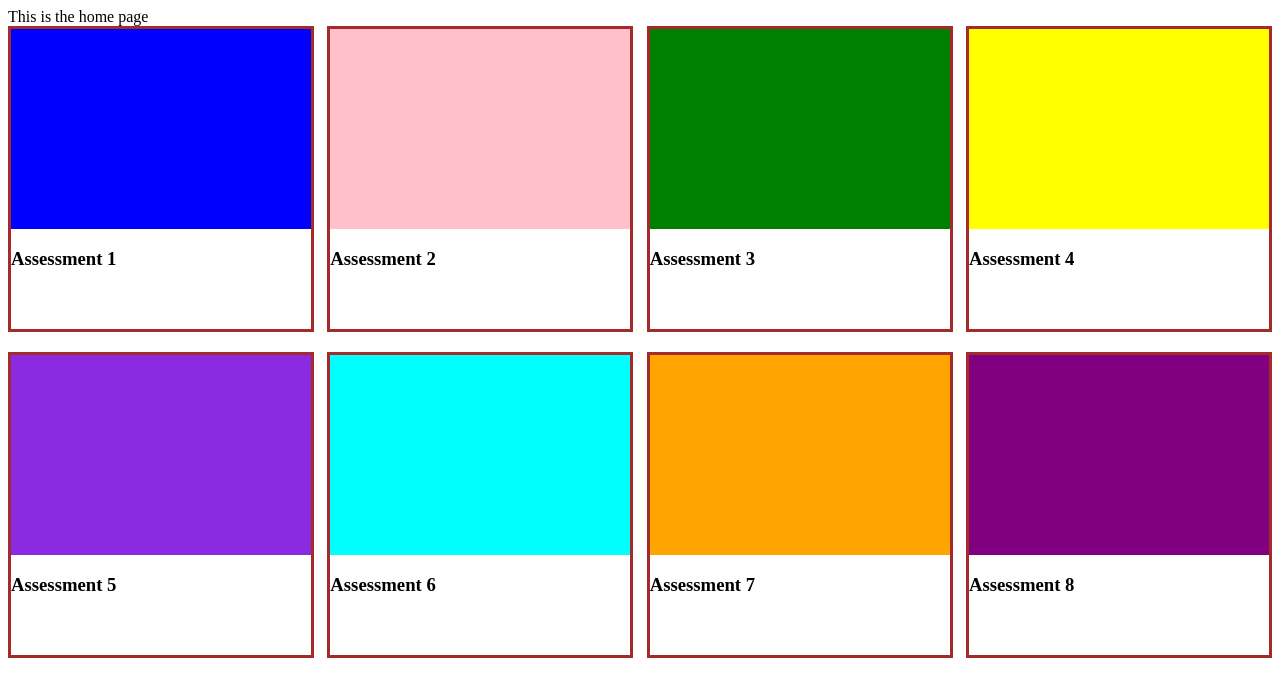
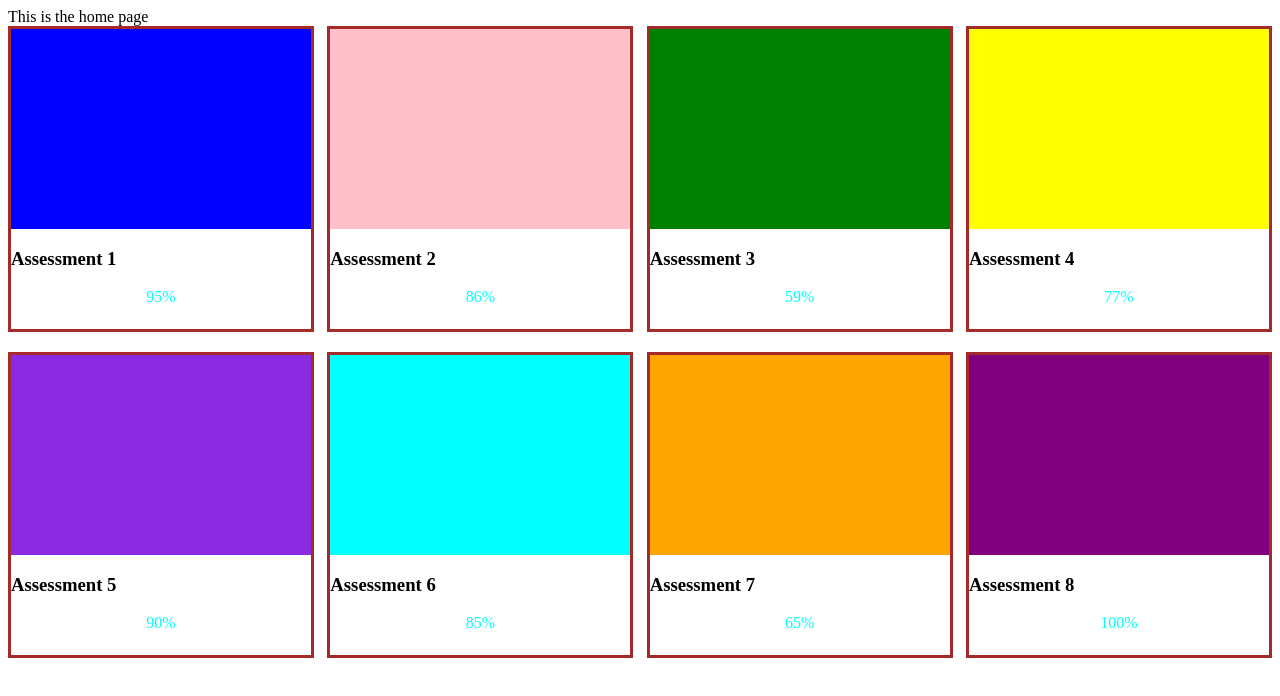
Before and after one commit to candyfrizzle/T4G_Group2, a plain HTML site: page index.html in a window 1280 px wide. Drawn offline with Linux system fonts and the light colour scheme.

Commit message:
Add all files

```diff
--- a/index.html
+++ b/index.html
@@ -66,6 +66,10 @@
         .small-div:hover{
             border-style:dashed ;
         }
+        .percent{
+            text-align: center;
+            color: aqua;
+        }
 
 
     </style>
@@ -79,12 +83,14 @@
             <div class="blue">
             </div>
             <h3> Assessment 1 </h3>
+            <div class="percent">95%</div>
         </div>
 
         <div  class="small-div"class="small-div">
             <div class="pink">
                 </div>
             <h3> Assessment 2</h3>
+            <div class="percent">86%</div>
 
         </div>
 
@@ -93,6 +99,7 @@
 
             </div>
             <h3> Assessment 3</h3>
+            <div class="percent">59%</div>
 
         </div>
         <div class="small-div">
@@ -100,6 +107,7 @@
            </div>
 
            <h3> Assessment 4</h3>
+           <div class="percent">77%</div>
         </div>
 
         <div class="small-div">
@@ -107,6 +115,7 @@
 
             </div>
             <h3> Assessment 5</h3>
+            <div class="percent">90%</div>
 
         </div>
 
@@ -114,6 +123,7 @@
             <div class="aqua">
             </div>
             <h3> Assessment 6</h3>
+            <div class="percent">85%</div>
 
         </div>
 
@@ -122,6 +132,7 @@
 
             </div>
             <h3> Assessment 7</h3>
+            <div class="percent">65%</div>
 
         </div>
         <div class="small-div">
@@ -129,6 +140,7 @@
 
             </div>
             <h3> Assessment 8</h3>
+            <div class="percent">100%</div>
 
 
         </div>
```
